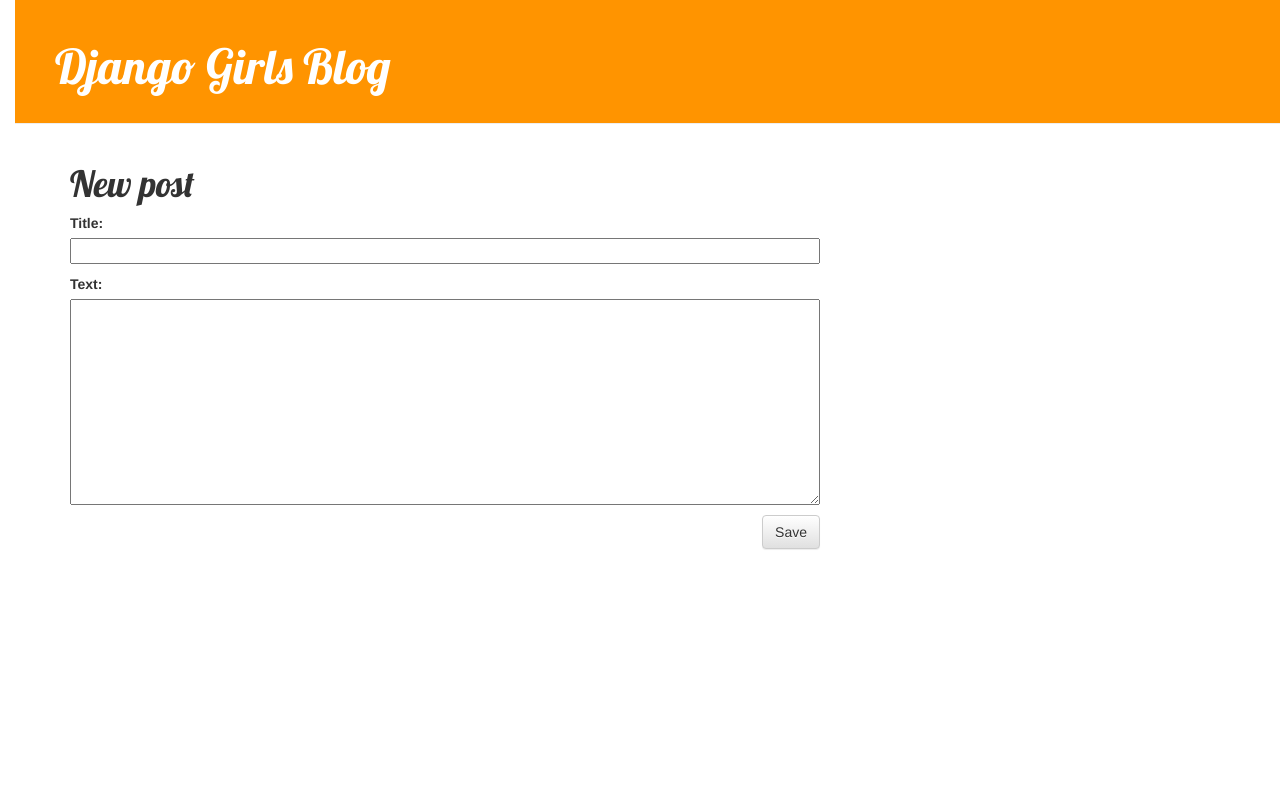
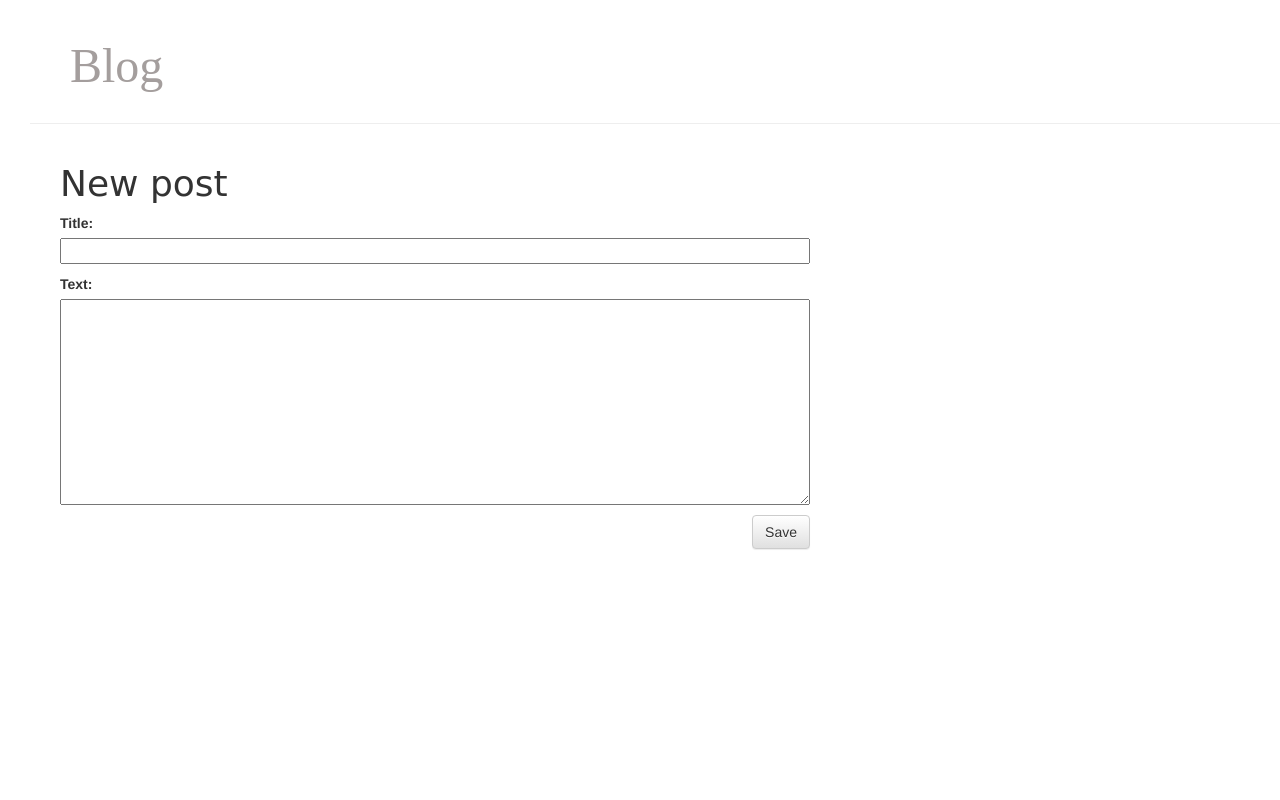
Before and after one commit to reneesu/my-first-blog, a Django app: page /post/new/ in a window 1280 px wide. Run offline with Django 3.2, Linux system fonts and the light colour scheme; some libraries are stand-ins or nearby versions.

Commit message:
added css styles

```diff
--- a/blog/static/css/blog.css
+++ b/blog/static/css/blog.css
@@ -1,34 +1,34 @@
 h1 a {
-    color: #FCA205;
-    font-family: 'Lobster';
+    color: #A49E9D;
+    font-family: 'PT Sans Narrow';
 }
 
 body {
-    padding-left: 15px;
+    padding-left: 30px;
 }
 
 .page-header {
-    background-color: #ff9400;
+    background-color: #FFFFFF;
     margin-top: 0;
     padding: 20px 20px 20px 40px;
 }
 
 .page-header h1, .page-header h1 a, .page-header h1 a:visited, .page-header h1 a:active {
-    color: #FFFFFF;
+    color: #A49E9D;
     font-size: 36pt;
     text-decoration: none;
 }
 
 .content {
-    margin-left: 40px;
+    margin-left: 15px;
 }
 
 h1, h2, h3, h4 {
-    font-family: 'Lobster', cursive;
+    font-family: 'PT Sans Narrow', cursive;
 }
 
 .date {
-    color: #828282;
+    color: #A49E9D;
 }
 
 .save {
--- a/blog/templates/blog/base.html
+++ b/blog/templates/blog/base.html
@@ -12,7 +12,7 @@
           {% if user.is_authenticated %}
     <a href="{% url 'post_new' %}" class="top-menu"><span class="glyphicon glyphicon-plus"></span></a>
 {% endif %}
-            <h1><a href="/">Django Girls Blog</a></h1>
+            <h1><a href="/">Blog</a></h1>
         </div>
         <div class="content container">
             <div class="row">
```
